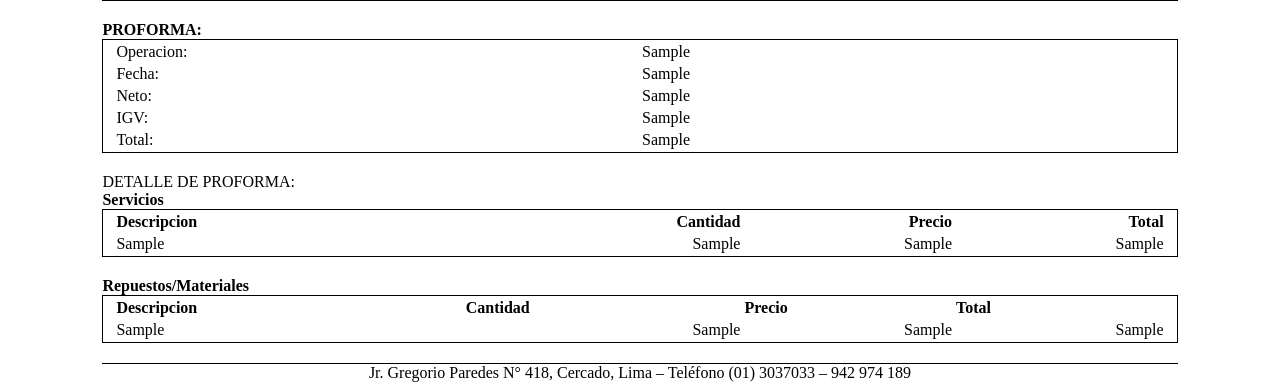
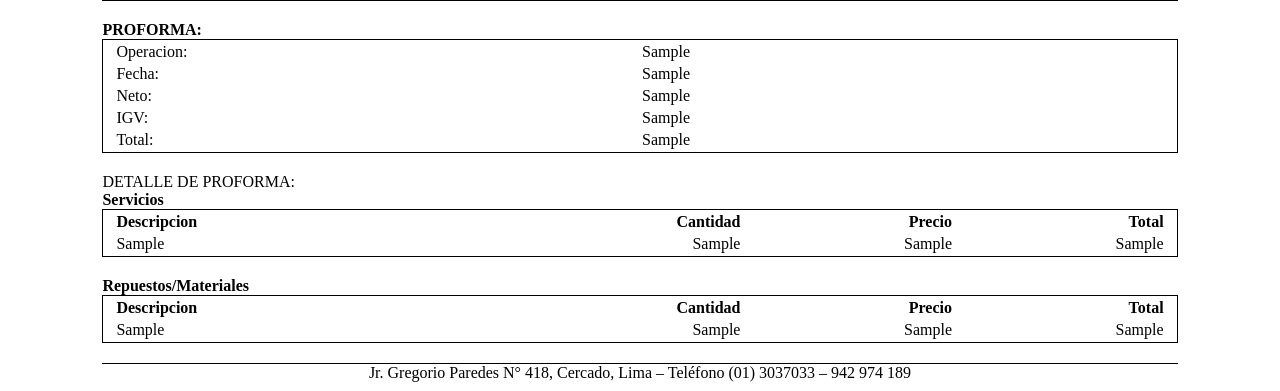
Before and after one commit to Miguekos/generarTicketPdf, a Flask app: template templates/formulario_reinventing.html in a window 1280 px wide. Shown: the part 409-800 px from the top of the page. Run offline with Flask 2, Linux system fonts and the light colour scheme; the template is opened without the code that fills it: most values are stand-ins (such as "Sample title", 1, 10 or a date in 2020).

Commit message:
proforma

```diff
--- a/templates/formulario_reinventing.html
+++ b/templates/formulario_reinventing.html
@@ -205,11 +205,11 @@
     </div>
     <div class="tabla1">
        <table style="width:100%">
-            <tr style="text-align: left">
-                <th>Descripcion</th>
-                <th>Cantidad</th>
-                <th>Precio</th>
-                <th>Total</th>
+            <tr>
+                <th style="text-align: left">Descripcion</th>
+                <th style="text-align: right">Cantidad</th>
+                <th style="text-align: right">Precio</th>
+                <th style="text-align: right">Total</th>
             </tr>
             {% for result in js_articu %}
             <tr>
```
